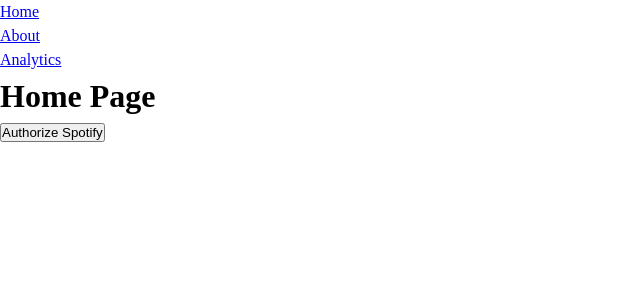
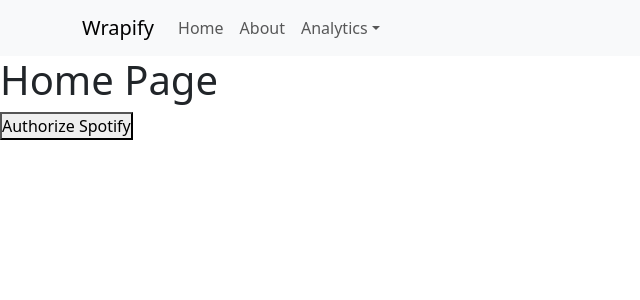
Before and after one commit to andrewmcl6081/spotify-wrapped, a React (Vite) app in the folder frontend/experimental/: page / in a window 1280 px wide. Shown: the top 300 px of the page, without its empty margins (0-640 px from the left). Built offline with nearby package versions, Linux system fonts and the light colour scheme.

Commit message:
added react-bootstrap and implemented a navbar

```diff
--- a/frontend/experimental/package.json
+++ b/frontend/experimental/package.json
@@ -11,7 +11,9 @@
   },
   "dependencies": {
     "axios": "^1.5.0",
+    "bootstrap": "^5.3.2",
     "react": "^18.2.0",
+    "react-bootstrap": "^2.9.0",
     "react-dom": "^18.2.0",
     "react-router-dom": "^6.15.0"
   },
--- a/frontend/experimental/src/App.jsx
+++ b/frontend/experimental/src/App.jsx
@@ -1,21 +1,35 @@
-import { Link, Route, Routes } from 'react-router-dom'
+import { Link, Route, Routes, useNavigate } from 'react-router-dom'
 import Home from './components/pages/Home'
 import About from './components/pages/About'
 import Analytics from './components/pages/Analytics'
 import Tracks from './components/pages/Tracks'
 import Artists from './components/pages/Artists'
+import { Navbar, Nav, Container, NavDropdown } from 'react-bootstrap'
+import 'bootstrap/dist/css/bootstrap.min.css'
+import './styles/custom-styles.css'
+import { useEffect } from 'react'
 
 const App = () => {
 
     return (
         <>
-            <nav>
-                <ul>
-                    <li><Link to='/'>Home</Link></li>
-                    <li><Link to='/about'>About</Link></li>
-                    <li><Link to='/analytics'>Analytics</Link></li>
-                </ul>
-            </nav>
+            <Navbar expand='lg' className='bg-body-tertiary'>
+                <Container>
+                    <Navbar.Brand as={Link} to='/'>Wrapify</Navbar.Brand>
+                    <Navbar.Toggle aria-controls='responsive-navbar-nav' />
+                    <Navbar.Collapse id='responsive-navbar-nav'>
+                        <Nav className='me-auto'>
+                            <Nav.Link as={Link} to='/'>Home</Nav.Link>
+                            <Nav.Link as={Link} to='/about'>About</Nav.Link>
+                            <NavDropdown title='Analytics' id='collapsible-nav-dropdown'>
+                                <NavDropdown.Item as={Link} to='/analytics/top-tracks'>Top Tracks</NavDropdown.Item>
+                                <NavDropdown.Item as={Link} to='/analytics/top-artists'>Top Artists</NavDropdown.Item>
+                            </NavDropdown>
+                        </Nav>
+                    </Navbar.Collapse>
+                </Container>
+            </Navbar>
+
             <Routes>
                 <Route path='/' element={<Home />}></Route>
                 <Route path='/about' element={<About />}></Route>
--- /dev/null
+++ b/frontend/experimental/src/styles/custom-styles.css
@@ -0,0 +1,4 @@
+
+.custom-button {
+    background-color: #ff5733;
+}
```
Also changed, not shown: 1 other file (tests, documents, lock files or other folders).
